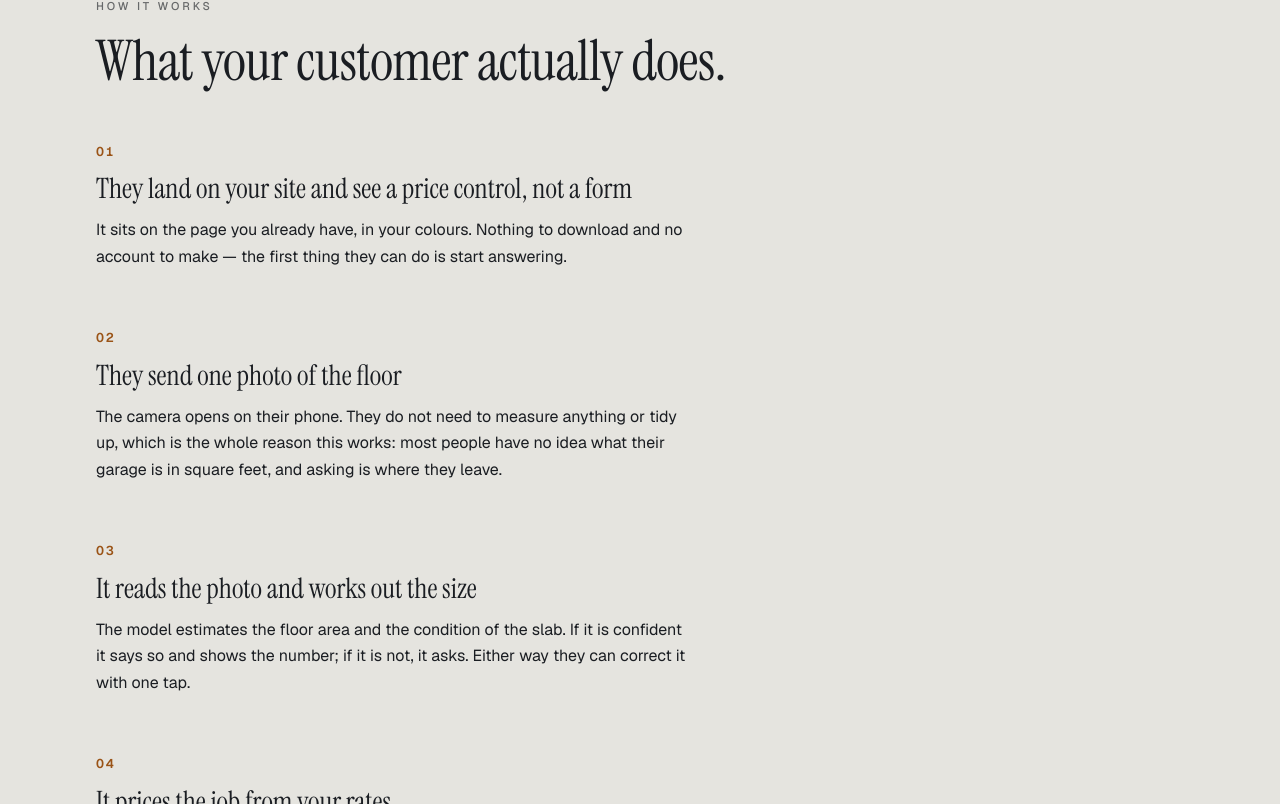
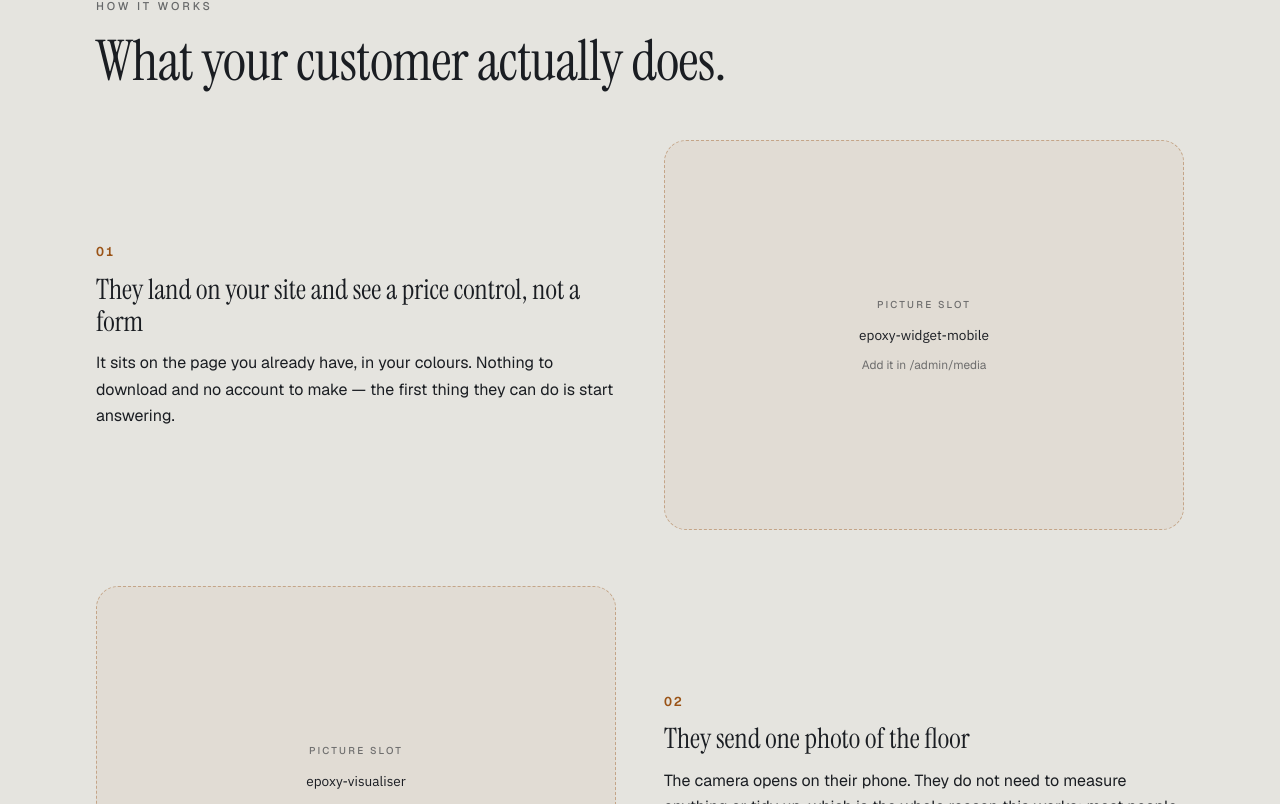
Before and after one commit to dawsennelsonv1-eng/nva-web-solutions, a Next.js app: page /tools/epoxy in a window 1280 px wide. Shown: the part 1176-1980 px from the top of the page. Built offline with nearby package versions, Linux system fonts and the light colour scheme; no server answers.

Commit message:
phase 17h: visible picture slots between paragraphs

```diff
--- a/app/phase25.css
+++ b/app/phase25.css
@@ -73,6 +73,54 @@
   display: block;
   width: 100%;
   height: auto;
+}
+
+/* A DECLARED-BUT-EMPTY PICTURE POSITION.
+
+   Dashed, not solid, and holding a 4:3 box. The dash is the difference between
+   "a frame that is empty" and "a frame reserved for something" — a solid border
+   around nothing reads as a broken image, which is the thing this exists to
+   avoid. The aspect ratio means the layout does not move when the real file
+   lands, so what you are looking at now is the page you will have.
+
+   Deliberately quiet. It is scaffolding for whoever is building the page, and
+   it should never compete with the paragraph beside it. */
+.hw-media-slot {
+  border-style: dashed;
+  border-color: rgba(201, 112, 47, 0.35);
+  background: rgba(201, 112, 47, 0.04);
+  box-shadow: none;
+}
+.hw-slot-inner {
+  display: flex;
+  aspect-ratio: 4 / 3;
+  flex-direction: column;
+  align-items: center;
+  justify-content: center;
+  gap: 0.4rem;
+  padding: 1.25rem;
+  text-align: center;
+}
+.hw-slot-k {
+  font-family: var(--n15-sans);
+  font-weight: 500;
+  font-size: 0.62rem;
+  letter-spacing: 0.22em;
+  text-transform: uppercase;
+  color: rgba(var(--n15-ink), 0.45);
+}
+/* The key, in mono, because it is an identifier the reader will type into an
+   admin field — not prose. */
+.hw-slot-t {
+  font-family: var(--n15-mono);
+  font-size: 0.85rem;
+  color: rgba(var(--n15-ink), 0.8);
+  overflow-wrap: anywhere;
+}
+.hw-slot-h {
+  font-family: var(--n15-sans);
+  font-size: 0.74rem;
+  color: rgba(var(--n15-ink), 0.42);
 }
 
 /* ----------------------------------------------------------------------------
@@ -152,6 +200,14 @@
 html[data-n15-theme='light'] .hw-media {
   background: rgba(255, 255, 255, 0.6);
 }
+html[data-n15-theme='light'] .hw-media-slot {
+  border-color: rgba(154, 83, 22, 0.4);
+  background: rgba(154, 83, 22, 0.05);
+}
+html[data-n15-theme='light'] .hw-slot-k,
+html[data-n15-theme='light'] .hw-slot-h {
+  color: rgba(26, 29, 34, 0.58);
+}
 html[data-n15-theme='light'] .rv-biz {
   color: rgba(26, 29, 34, 0.7);
 }
--- a/components/tools/ToolHowItWorks.tsx
+++ b/components/tools/ToolHowItWorks.tsx
@@ -13,10 +13,32 @@ import type { ToolStep } from '@/lib/tools/catalogue';
  * "you". He is not going to use this himself; he is deciding whether a
  * homeowner on a phone at nine at night will get to the end.
  *
- * A STEP WITHOUT A PICTURE RENDERS AS TEXT, not as an empty frame. `mediaKey:
- * null` and an unresolved key behave identically, which matters because a key
- * only resolves once a recording exists in tool_media — so text-only is the
- * normal state today, not a fallback.
+ * ============================================================================
+ * A DECLARED PICTURE SHOWS ITS SLOT. AN UNDECLARED ONE SHOWS NOTHING.
+ * ============================================================================
+ *
+ * These two cases used to behave identically and that was the bug:
+ *
+ *   mediaKey: null          the author decided this step needs no picture.
+ *                           Text runs full width. Correct, and unchanged.
+ *
+ *   mediaKey: 'epoxy-lead'  the author decided a picture BELONGS here and the
+ *                           file does not exist yet. This now renders a
+ *                           reserved frame naming the key.
+ *
+ * Treating the second like the first made every picture position on the page
+ * invisible, because a key only resolves once a row exists in tool_media — so
+ * "declared but missing" is the normal state right now, not an edge case. There
+ * was no way to see where the pictures go, or that the feature existed.
+ *
+ * THE FRAME NAMES ITS KEY. Not "image missing" — the actual mediaKey, so the
+ * person looking at the page knows which slot in /admin/media fills it. An
+ * empty state that does not tell you how to fix it is just a hole.
+ *
+ * This is a PRE-LAUNCH state and it should not survive contact with real
+ * traffic: a visitor seeing five reserved frames learns the product is
+ * unfinished. Fill them, or set mediaKey to null on the steps that will never
+ * have one.
  *
  * Server component.
  */
@@ -35,8 +57,11 @@ export function ToolHowItWorks({ steps, slots }: { steps: ToolStep[]; slots: Med
         <ol className="hw-list">
           {steps.map((step, i) => {
             const media = mediaSlotByKey(slots, step.mediaKey);
+            // Declared but not yet filled. The slot is shown, not skipped.
+            const reserved = !media && step.mediaKey !== null;
+            const hasFrame = Boolean(media) || reserved;
             return (
-              <li key={step.head} className={'hw-step' + (media ? '' : ' hw-step-plain')}>
+              <li key={step.head} className={'hw-step' + (hasFrame ? '' : ' hw-step-plain')}>
                 <div className="hw-text">
                   <span className="hw-n">{String(i + 1).padStart(2, '0')}</span>
                   <h3 className="n15-h3 hw-head">{step.head}</h3>
@@ -51,6 +76,19 @@ export function ToolHowItWorks({ steps, slots }: { steps: ToolStep[]; slots: Med
                     <img src={media.src} alt={media.alt} loading="lazy" decoding="async" />
                   </figure>
                 )}
+
+                {reserved && (
+                  // aria-hidden: it is scaffolding for whoever is building the
+                  // page, not content. A screen reader announcing "slot,
+                  // epoxy-lead" to a contractor would be noise.
+                  <div aria-hidden className="hw-media hw-media-slot">
+                    <div className="hw-slot-inner">
+                      <span className="hw-slot-k">Picture slot</span>
+                      <span className="hw-slot-t">{step.mediaKey}</span>
+                      <span className="hw-slot-h">Add it in /admin/media</span>
+                    </div>
+                  </div>
+                )}
               </li>
             );
           })}
```
